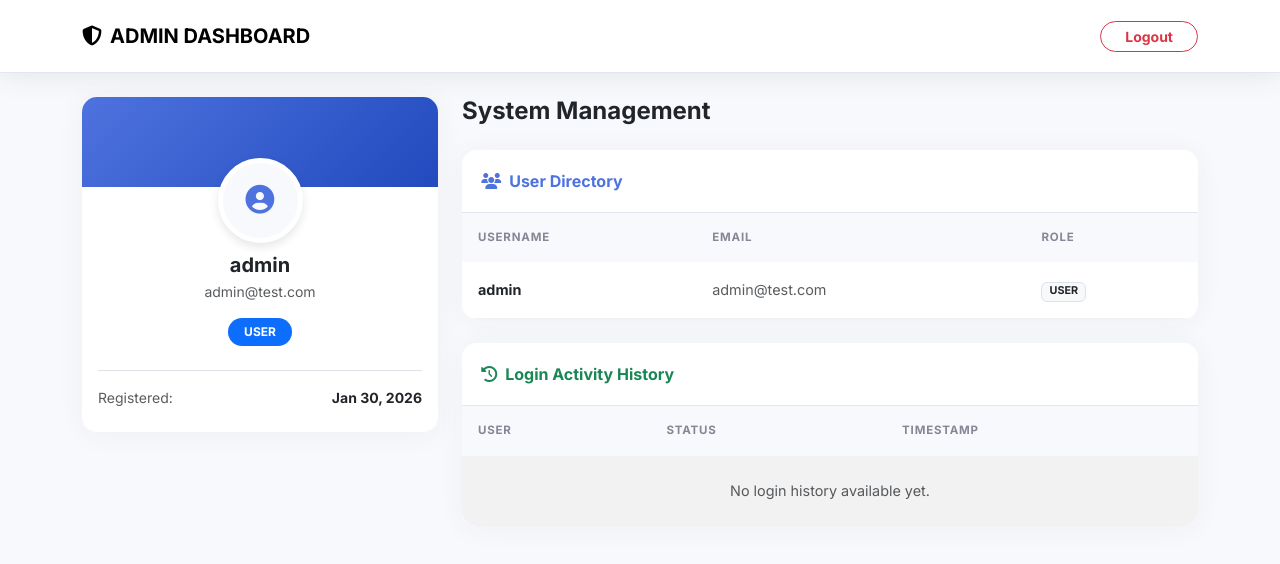
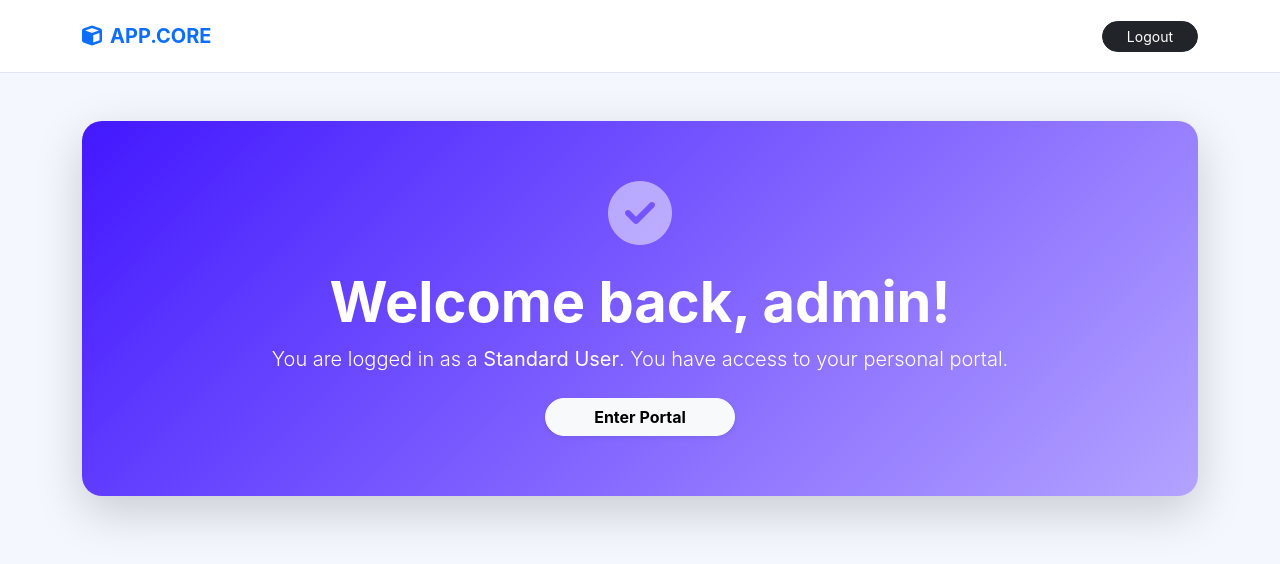
Before and after one commit to odong-noah/interview, a PHP site: page /mini_auth/dashboard.php in a window 1280 px wide. Shown: the top 564 px of the page. Run offline with PHP 8.4, Linux system fonts and the light colour scheme; a user stored in the database is signed in; data comes from the database, SQL or seed files in the repository; data that the repository does not hold is empty.

Commit message:
New edits

```diff
--- a/dashboard.php
+++ b/dashboard.php
@@ -1,150 +1,121 @@
 <?php
 session_start();
-require 'dbconn.php';
+require_once 'dbconn.php';
 
-if(!isset($_SESSION['uid'])) {
+if (!isset($_SESSION['uid'])) {
     header("Location: login.php");
     exit();
 }
 
+// Fetch current user details safely
 $id = $_SESSION['uid'];
-$me = $conn->query("SELECT * FROM users WHERE id=$id")->fetch_assoc();
+$stmt = $conn->prepare("SELECT * FROM users WHERE id = ?");
+$stmt->bind_param("i", $id);
+$stmt->execute();
+$me = $stmt->get_result()->fetch_assoc();
+
+if (!$me) { session_destroy(); header("Location: login.php"); exit(); }
+$userRole = strtolower($me['role']);
 ?>
 <!DOCTYPE html>
 <html lang="en">
 <head>
     <meta charset="UTF-8">
     <meta name="viewport" content="width=device-width, initial-scale=1.0">
-    <title> Dashboard</title>
-
+    <title>Dashboard | <?php echo ucfirst($userRole); ?></title>
     <link href="https://cdn.jsdelivr.net/npm/bootstrap@5.3.0/dist/css/bootstrap.min.css" rel="stylesheet">
     <link rel="stylesheet" href="https://cdnjs.cloudflare.com/ajax/libs/font-awesome/6.4.0/css/all.min.css">
-    <link href="https://fonts.googleapis.com/css2?family=Inter:wght@300;400;500;600;700&display=swap" rel="stylesheet">
-
     <style>
-        :root { --primary: #4e73df; --success: #1cc88a; --bg: #f8f9fc; }
-        body { background-color: var(--bg); font-family: 'Inter', sans-serif; color: #5a5c69; }
-        .navbar { background: #fff; border-bottom: 1px solid #e3e6f0; box-shadow: 0 0.15rem 1.75rem 0 rgba(58, 59, 69, 0.1); }
-        .card { border: none; border-radius: 15px; box-shadow: 0 0.15rem 1.75rem 0 rgba(58, 59, 69, 0.05); margin-bottom: 1.5rem; overflow: hidden; }
-        .profile-bg { background: linear-gradient(135deg, var(--primary) 0%, #224abe 100%); height: 90px; }
-        .profile-avatar { width: 85px; height: 85px; border: 5px solid #fff; background: #f8f9fc; display: flex; align-items: center; justify-content: center; border-radius: 50%; font-size: 1.8rem; color: var(--primary); margin: -45px auto 10px; box-shadow: 0 4px 10px rgba(0,0,0,0.1); }
-        .card-header { background-color: #fff; border-bottom: 1px solid #e3e6f0; font-weight: 700; color: var(--primary); padding: 1.2rem; }
-        .table thead th { background-color: #f8f9fc; text-transform: uppercase; font-size: 0.72rem; letter-spacing: 0.05rem; color: #858796; padding: 1rem; border: none; }
-        .table tbody td { padding: 1rem; vertical-align: middle; font-size: 0.9rem; border-bottom: 1px solid #f1f1f1; }
-        .badge-log { background: #e3fcef; color: #008a52; border: 1px solid #008a52; font-size: 0.75rem; font-weight: 700; padding: 5px 12px; border-radius: 50px; }
+        :root { --primary: #4318FF; --bg: #f4f7fe; }
+        body { background-color: var(--bg); font-family: 'Inter', sans-serif; color: #2b3674; }
+        .navbar { background: #fff; border-bottom: 1px solid #e0e5f2; }
+        .card-custom { background: #fff; border: none; border-radius: 20px; box-shadow: 0px 10px 30px rgba(0, 0, 0, 0.03); }
+        .welcome-hero { background: linear-gradient(135deg, #4318FF 0%, #b4a3ff 100%); border-radius: 20px; color: white; padding: 60px 40px; }
+        .table thead th { background-color: #f8fafc; color: #707eae; font-size: 0.75rem; text-transform: uppercase; border: none; padding: 15px; }
+        .table tbody td { padding: 15px; border-bottom: 1px solid #f1f4f9; vertical-align: middle; }
     </style>
 </head>
 <body>
 
-    <nav class="navbar navbar-expand navbar-light sticky-top mb-4 py-3">
+    <nav class="navbar navbar-expand-lg sticky-top py-3">
         <div class="container">
-            <a class="navbar-brand fw-bold" href="#"><i class="fas fa-shield-halved me-2"></i>ADMIN DASHBOARD</a>
-            <div class="ms-auto d-flex align-items-center">
-                <a href="logout.php" class="btn btn-outline-danger btn-sm rounded-pill px-4 fw-bold">Logout</a>
+            <a class="navbar-brand fw-bold text-primary" href="#"><i class="fa-solid fa-cube me-2"></i>APP.CORE</a>
+            <div class="ms-auto">
+                <a href="logout.php" class="btn btn-dark btn-sm rounded-pill px-4">Logout</a>
             </div>
         </div>
     </nav>
 
-    <div class="container">
-        <div class="row">
+    <div class="container mt-5">
 
-            <!-- User Profile Sidebar -->
-            <div class="col-lg-4">
-                <div class="card">
-                    <div class="profile-bg"></div>
-                    <div class="card-body text-center">
-                        <div class="profile-avatar"><i class="fas fa-user-circle"></i></div>
-                        <h5 class="fw-bold mb-1 text-dark"><?php echo $me['username']; ?></h5>
-                        <p class="text-muted small mb-3"><?php echo $me['email']; ?></p>
-                        <span class="badge bg-primary rounded-pill px-3 py-2 mb-3"><?php echo strtoupper($me['role']); ?></span>
-                        <div class="mt-2 pt-3 border-top text-start">
-                            <div class="d-flex justify-content-between small mb-2">
-                                <span class="text-muted">Registered:</span>
-                                <span class="fw-bold"><?php echo date('M d, Y', strtotime($me['created_at'])); ?></span>
-                            </div>
-                        </div>
-                    </div>
-                </div>
+        <?php if ($userRole === 'admin'): ?>
+            <!-- ADMINISTRATOR VIEW: TABLE -->
+            <div class="d-flex justify-content-between align-items-center mb-4">
+                <h3 class="fw-bold m-0">System User Directory</h3>
+                <button onclick="refreshUserList()" id="refBtn" class="btn btn-outline-primary btn-sm rounded-pill px-3">
+                    <i class="fa-solid fa-sync me-1"></i> Refresh Data
+                </button>
             </div>
 
-            <!-- Admin Panels -->
-            <div class="col-lg-8">
-                <h4 class="fw-bold text-dark mb-4">System Management</h4>
-
-                <?php if($_SESSION['role'] == 'admin'): ?>
-
-                    <!-- TABLE 1: REGISTERED USERS -->
-                    <div class="card">
-                        <div class="card-header"><i class="fas fa-users me-2"></i>User Directory</div>
+            <div class="card-custom overflow-hidden">
                 <div class="table-responsive">
-                            <table class="table table-hover mb-0">
+                    <table class="table mb-0">
                         <thead>
                             <tr>
                                 <th>Username</th>
-                                        <th>Email</th>
+                                <th>Email Address</th>
                                 <th>Role</th>
+                                <th>Registration Date</th>
                             </tr>
                         </thead>
-                                <tbody>
+                        <tbody id="userTableBody">
                             <?php
-                                    $all = $conn->query("SELECT * FROM users ORDER BY id DESC");
-                                    while($row = $all->fetch_assoc()) {
-                                        echo "<tr>
-                                            <td class='fw-bold text-dark'>{$row['username']}</td>
-                                            <td class='text-muted'>{$row['email']}</td>
-                                            <td><span class='badge bg-light text-dark border'>".strtoupper($row['role'])."</span></td>
-                                        </tr>";
-                                    }
+                            $users = $conn->query("SELECT * FROM users ORDER BY created_at DESC");
+                            while($row = $users->fetch_assoc()):
                             ?>
-                                </tbody>
-                            </table>
-                        </div>
-                    </div>
-
-                    <!-- TABLE 2: LOGIN HISTORY (Tracks every time a user logs in) -->
-                    <div class="card mt-4">
-                        <div class="card-header text-success"><i class="fas fa-clock-rotate-left me-2"></i>Login Activity History</div>
-                        <div class="table-responsive">
-                            <table class="table table-striped mb-0">
-                                <thead>
                             <tr>
-                                        <th>User</th>
-                                        <th>Status</th>
-                                        <th>Timestamp</th>
+                                <td class="fw-bold"><?php echo $row['username']; ?></td>
+                                <td class="text-muted"><?php echo $row['email']; ?></td>
+                                <td><span class="badge bg-light text-primary border rounded-pill px-3"><?php echo strtoupper($row['role']); ?></span></td>
+                                <td class="small text-muted"><?php echo date('M d, Y', strtotime($row['created_at'])); ?></td>
                             </tr>
-                                </thead>
-                                <tbody>
-                                    <?php
-                                    $logs = $conn->query("SELECT * FROM login_history ORDER BY login_time DESC LIMIT 10");
-                                    if($logs->num_rows > 0) {
-                                        while($log = $logs->fetch_assoc()) {
-                                            echo "<tr>
-                                                <td class='fw-bold text-dark'>{$log['uname']}</td>
-                                                <td><span class='badge-log'>SUCCESSFUL LOGIN</span></td>
-                                                <td class='text-muted small'><i class='far fa-calendar-alt me-1'></i> ".date('M d, Y | h:i A', strtotime($log['login_time']))."</td>
-                                            </tr>";
-                                        }
-                                    } else {
-                                        echo "<tr><td colspan='3' class='text-center py-4 text-muted'>No login history available yet.</td></tr>";
-                                    }
-                                    ?>
+                            <?php endwhile; ?>
                         </tbody>
                     </table>
                 </div>
             </div>
 
         <?php else: ?>
-                    <div class="card p-5 text-center">
-                        <i class="fas fa-shield-check fa-4x text-success opacity-25 mb-4"></i>
-                        <h2 class="fw-bold">Your Portal is Secure</h2>
-                        <p class="text-muted">Standard access granted. All activities are monitored for your security.</p>
+            <!-- NORMAL USER VIEW: WELCOME MESSAGE -->
+            <div class="welcome-hero shadow-lg text-center">
+                <i class="fa-solid fa-circle-check fa-4x mb-4 opacity-50"></i>
+                <h1 class="display-4 fw-bold">Welcome back, <?php echo $me['username']; ?>!</h1>
+                <p class="lead">You are logged in as a <strong>Standard User</strong>. You have access to your personal portal.</p>
+                <div class="mt-4">
+                    <button class="btn btn-light rounded-pill px-5 fw-bold shadow-sm">Enter Portal</button>
+                </div>
             </div>
         <?php endif; ?>
 
     </div>
-        </div>
-    </div>
 
-    <script src="https://cdn.jsdelivr.net/npm/bootstrap@5.3.0/dist/js/bootstrap.bundle.min.js"></script>
+    <script>
+    function refreshUserList() {
+        let btn = document.getElementById('refBtn');
+        btn.disabled = true;
+        btn.innerHTML = 'Updating...';
+
+        let xhr = new XMLHttpRequest();
+        xhr.open('GET', 'actions/fetch_users.php', true);
+        xhr.onreadystatechange = function() {
+            if (this.readyState == 4 && this.status == 200) {
+                document.getElementById('userTableBody').innerHTML = this.responseText;
+                btn.disabled = false;
+                btn.innerHTML = '<i class="fa-solid fa-sync me-1"></i> Refresh Data';
+            }
+        };
+        xhr.send();
+    }
+    </script>
 </body>
 </html>
```
Also changed, not shown: actions/verify_login.php (+37 -9 lines), login.php (+42 -71 lines), signup.php (+36 -56 lines). Lines whose indentation alone changed are shown as unchanged.
